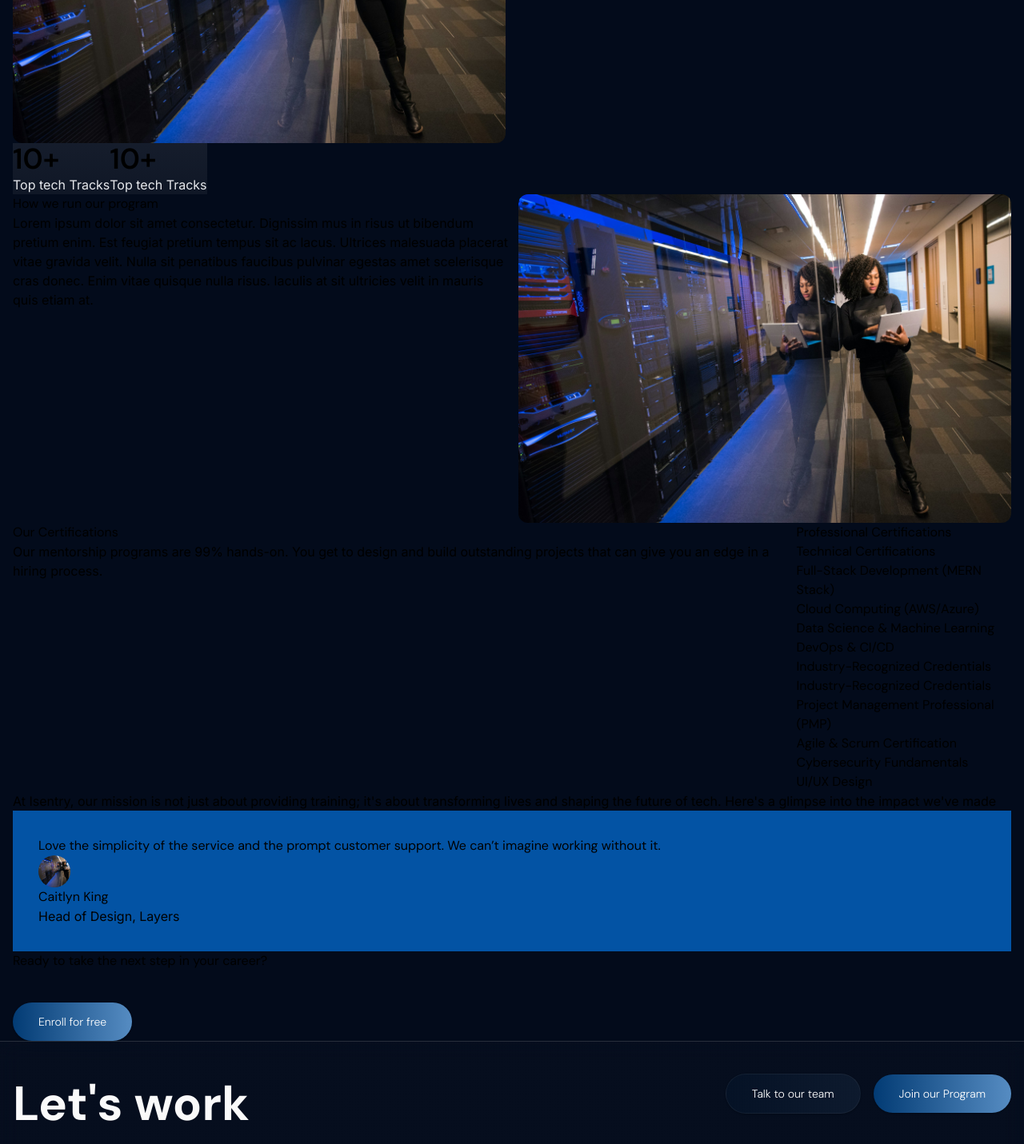
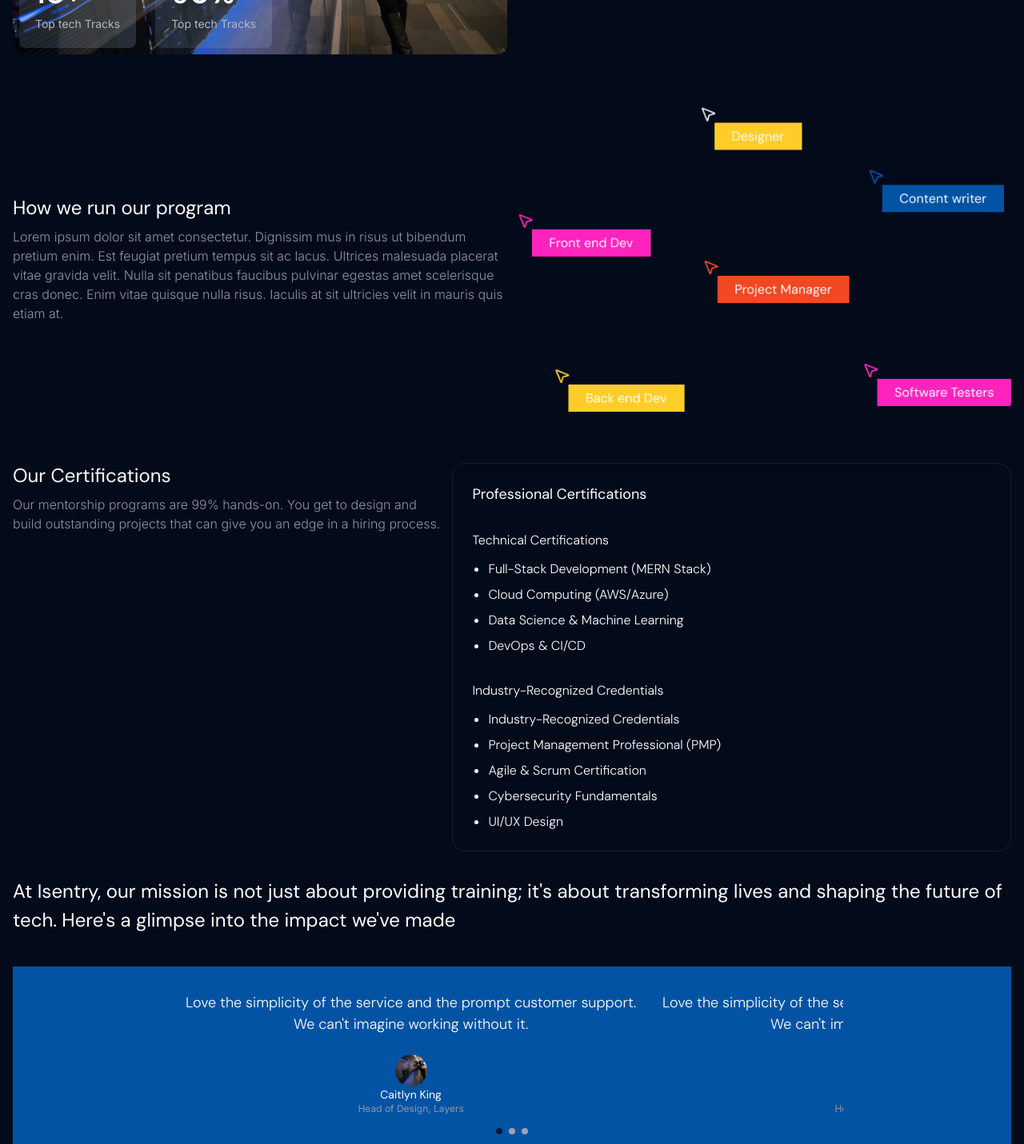
Before and after one commit to i-sentry/i-sentry-platform, a Next.js app: page /internship in a window 1280 px wide. Shown: the part 780-2211 px from the top of the page at 80% size. Built offline with nearby package versions, Linux system fonts and the light colour scheme.

Commit message:
Working on carousel

```diff
--- a/app/internship/page.tsx
+++ b/app/internship/page.tsx
@@ -1,8 +1,10 @@
+"use client";
 import SmartButton from "@/components/custom_button";
 import Image from "next/image";
 import Link from "next/link";
-import React from "react";
 import InternImage from "@/public/images/internship.jpeg";
+import Roles from "@/public/images/roles.png";
+import Carousel from "@/components/internship-comps/carousel";
 
 const Internship = () => {
   return (
@@ -31,41 +33,31 @@ const Internship = () => {
         </div>
       </section>
 
-      <div className="wrapper md:flex md:justify-between md:gap-3">
-        <figure>
+      <div className="wrapper lg:grid lg:grid-cols-2 lg:justify-between lg:gap-3">
+        <figure className="relative">
           <Image
             src={InternImage}
-            alt="A woman resting on the wall while operating her laptop"
-            className="rounded-xl"
+            alt="A woman resting  on the wall while operating her laptop"
+            className="rounded-xl object-cover object-center md:h-[300px]"
           />
 
-          <div className="flex">
-            <div
-              style={{
-                background: `linear-gradient(90deg, rgba(2, 59, 116, 0.1) 0%, rgba(86, 140, 194, 0.1) 100%,  rgba(255, 255, 255, 0.1),)`,
-              }}
-              className="bg-box"
-            >
-              <h3 className="text-4xl font-semibold">10+</h3>
-              <p className="text-primary-50">Top tech Tracks</p>
+          <div className="absolute bottom-2 left-2 flex gap-6">
+            <div className="rounded-[8px] bg-intern p-5">
+              <h3 className="text-4xl font-semibold text-white">10+</h3>
+              <p className="mt-2 text-sm text-primary-100">Top tech Tracks</p>
             </div>
 
-            <div
-              style={{
-                background: `linear-gradient(90deg, rgba(2, 59, 116, 0.1) 0%, rgba(86, 140, 194, 0.1) 100%,  rgba(255, 255, 255, 0.1),)`,
-              }}
-              className="bg-box"
-            >
-              <h3 className="text-4xl font-semibold">10+</h3>
-              <p className="text-primary-50">Top tech Tracks</p>
+            <div className="rounded-[8px] bg-intern p-5">
+              <h3 className="text-4xl font-semibold text-white">90%</h3>
+              <p className="mt-2 text-sm text-primary-100">Top tech Tracks</p>
             </div>
           </div>
         </figure>
-        <div>
-          <h3 className="">
+        <div className="mt-8 lg:mt-0">
+          <h3 className="mb-2 text-2xl text-white">
             We accept people who are ready to develop their skill.
           </h3>
-          <p className="">
+          <p className="text-base font-light leading-normal text-primary-200">
             Lorem ipsum dolor sit amet consectetur. Dignissim mus in risus ut
             bibendum pretium enim. Est feugiat pretium tempus sit ac lacus.
             Ultrices malesuada placerat vitae gravida velit. Nulla sit penatibus
@@ -76,10 +68,10 @@ const Internship = () => {
         </div>
       </div>
 
-      <div className="wrapper md:flex md:justify-between md:gap-3">
-        <div className="">
-          <h3 className="">How we run our program</h3>
-          <p className="">
+      <div className="wrapper mt-8 md:my-16 md:grid md:grid-cols-2 md:items-center md:justify-between md:gap-3">
+        <div className="text-center md:text-left">
+          <h3 className="mb-2 text-2xl text-white">How we run our program</h3>
+          <p className="text-base font-light leading-normal text-primary-200">
             Lorem ipsum dolor sit amet consectetur. Dignissim mus in risus ut
             bibendum pretium enim. Est feugiat pretium tempus sit ac lacus.
             Ultrices malesuada placerat vitae gravida velit. Nulla sit penatibus
@@ -88,40 +80,41 @@ const Internship = () => {
             etiam at.
           </p>
         </div>
-        <div className="">
-          <Image
-            src={InternImage}
-            alt="A woman resting on the wall while operating her laptop"
-            className="rounded-xl"
-          />
+        <div className="mt-6 md:mt-0">
+          <Image src={Roles} alt="A cursor " className="rounded-xl" />
         </div>
       </div>
 
-      <div className="wrapper md:flex md:justify-between md:gap-3">
+      <div className="wrapper mt-8 md:grid md:grid-cols-[1fr_1.3fr] md:justify-between md:gap-3">
         <div className="">
-          <h3 className="">Our Certifications</h3>
-          <p className="">
+          <h3 className="mb-2 text-2xl text-white">Our Certifications</h3>
+          <p className="text-base font-light leading-normal text-primary-200">
             Our mentorship programs are 99% hands-on. You get to design and
             build outstanding projects that can give you an edge in a hiring
             process.
           </p>
         </div>
+        <div className="mt-6 rounded-2xl border border-[#F4F4F414] p-6 md:mt-0">
+          <h3 className="mb-8 text-lg text-white">
+            Professional Certifications
+          </h3>
           <div className="">
-          <h3>Professional Certifications</h3>
-          <div className="">
-            <h4>Technical Certifications</h4>
-            <ul>
+            <h4 className="mb-3 text-base font-light text-white">
+              Technical Certifications
+            </h4>
+            <ul className="list-disc space-y-2 pl-5 text-base font-light leading-normal text-white">
               <li>Full-Stack Development (MERN Stack)</li>
               <li>Cloud Computing (AWS/Azure)</li>
               <li>Data Science & Machine Learning</li>
               <li> DevOps & CI/CD</li>
-              <li></li>
             </ul>
           </div>
 
-          <div className="">
-            <h4>Industry-Recognized Credentials</h4>
-            <ul>
+          <div className="mt-8">
+            <h4 className="mb-3 text-base font-light text-white">
+              Industry-Recognized Credentials
+            </h4>
+            <ul className="list-disc space-y-2 pl-5 text-base font-light leading-normal text-white">
               <li>Industry-Recognized Credentials</li>
               <li>Project Management Professional (PMP)</li>
               <li>Agile & Scrum Certification</li>
@@ -132,36 +125,47 @@ const Internship = () => {
         </div>
       </div>
 
-      <section className="wrapper">
-        <p>
+      <section className="wrapper mt-8">
+        <p className="font-dm-sans text-2xl font-normal leading-normal text-white">
           At Isentry, our mission is not just about providing training;
           it&apos;s about transforming lives and shaping the future of tech.
           Here&apos;s a glimpse into the impact we&apos;ve made
         </p>
 
-        <div className="bg-secondary-500 p-8">
-          <div>
-            <h3>
-              Love the simplicity of the service and the prompt customer
-              support. We can’t imagine working without it.
+        <Carousel reviews={reviews} />
+
+        {/* <div className="mt-10 bg-secondary-500 p-8">
+          <div className="no-scrollbar mx-auto w-[70%] overflow-hidden">
+            <div className="flex w-max space-x-5">
+              {reviews.map((item, index) => {
+                return (
+                  <div key={index} className="max-w-xl">
+                    <h3 className="text-center text-lg font-light leading-normal text-white">
+                      {item?.content}
                     </h3>
 
-            <div>
+                    <div className="mt-6 flex flex-col items-center">
                       <Image
                         src={InternImage}
                         alt="A woman resting on the wall while operating her laptop"
                         className="h-10 w-10 rounded-full object-cover object-center"
                       />
-              <h4>Caitlyn King</h4>
-              <p>Head of Design, Layers</p>
+                      <h4 className="text-sm text-white"> {item?.reviewer}</h4>
+                      <p className="text-xs text-primary-200">{item?.title}</p>
                     </div>
                   </div>
+                );
+              })}
             </div>
+          </div>
+        </div> */}
       </section>
 
       {/* CTAT */}
-      <section className="wrapper">
-        <h3>Ready to take the next step in your career?</h3>
+      <section className="wrapper flex flex-col items-center py-20">
+        <h3 className="text-balance text-center text-2xl font-light leading-normal text-white">
+          Ready to take the next step in your career?
+        </h3>
 
         <Link href="/internship/enroll">
           <SmartButton
@@ -176,3 +180,24 @@ const Internship = () => {
 };
 
 export default Internship;
+
+const reviews = [
+  {
+    content:
+      " Love the simplicity of the service and the prompt customer support. We can't imagine working without it.",
+    reviewer: "Caitlyn King",
+    title: "Head of Design, Layers",
+  },
+  {
+    content:
+      " Love the simplicity of the service and the prompt customer support. We can't imagine working without it.",
+    reviewer: "King Caitlyn",
+    title: "Head of Design, Layers",
+  },
+  {
+    content:
+      " Love the simplicity of the service and the prompt customer support. We can't imagine working without it.",
+    reviewer: "Jason Bright",
+    title: "Head of Design, Layers",
+  },
+];
--- /dev/null
+++ b/components/internship-comps/carousel.tsx
@@ -0,0 +1,81 @@
+import { useEffect, useState } from "react";
+import Image from "next/image";
+import InternImage from "@/public/images/internship.jpeg";
+
+type Review = {
+  content: string;
+  reviewer: string;
+  title: string;
+  image?: string;
+};
+
+interface CarouselProps {
+  reviews: Review[];
+  interval?: number; // autoplay interval in ms, default 3000
+}
+
+const Carousel: React.FC<CarouselProps> = ({ reviews, interval = 3000 }) => {
+  const [activeIndex, setActiveIndex] = useState(0);
+
+  // // Autoplay effect
+  // useEffect(() => {
+  //   const autoPlay = setInterval(() => {
+  //     setActiveIndex((prevIndex) =>
+  //       prevIndex === reviews.length - 1 ? 0 : prevIndex + 1,
+  //     );
+  //   }, interval);
+
+  //   return () => clearInterval(autoPlay); // Clean up on component unmount
+  // }, [reviews.length, interval]);
+
+  // Manual slide change
+  const goToSlide = (index: number) => {
+    setActiveIndex(index);
+  };
+
+  return (
+    <div className="mt-10 bg-secondary-500 p-8">
+      <div className="no-scrollbar mx-auto w-[70%] overflow-hidden">
+        <div className="flex w-max space-x-5 transition-transform duration-500">
+          {reviews.map((item, index) => (
+            <div
+              key={index}
+              className="max-w-xl"
+              style={{
+                transform: `translateX(-${activeIndex * 100}%)`, // Shift based on the active index
+              }}
+            >
+              <h3 className="text-center text-lg font-light leading-normal text-white">
+                {item.content}
+              </h3>
+              <div className="mt-6 flex flex-col items-center">
+                <Image
+                  src={InternImage}
+                  alt={`Image of ${item.reviewer}`}
+                  className="h-10 w-10 rounded-full object-cover object-center"
+                />
+                <h4 className="text-sm text-white">{item.reviewer}</h4>
+                <p className="text-xs text-primary-200">{item.title}</p>
+              </div>
+            </div>
+          ))}
+        </div>
+
+        {/* Dot Pagination */}
+        <div className="mt-4 flex justify-center space-x-2">
+          {reviews.map((_, index) => (
+            <button
+              key={index}
+              onClick={() => goToSlide(index)}
+              className={`h-2 w-2 rounded-full transition ${
+                index === activeIndex ? "bg-primary-500" : "bg-gray-400"
+              }`}
+            ></button>
+          ))}
+        </div>
+      </div>
+    </div>
+  );
+};
+
+export default Carousel;
--- a/tailwind.config.ts
+++ b/tailwind.config.ts
@@ -16,107 +16,115 @@ const config: Config = {
     extend: {
       colors: {
         grey: {
-  				'50': '#e8e8e8',
-  				'100': '#b9b9b9',
-  				'200': '#979797',
-  				'300': '#676767',
-  				'400': '#494949',
-  				'500': '#1c1c1c',
-  				'600': '#191919',
-  				'700': '#141414',
-  				'800': '#0f0f0f',
-  				'900': '#0c0c0c'
+          "50": "#e8e8e8",
+          "100": "#b9b9b9",
+          "200": "#979797",
+          "300": "#676767",
+          "400": "#494949",
+          "500": "#1c1c1c",
+          "600": "#191919",
+          "700": "#141414",
+          "800": "#0f0f0f",
+          "900": "#0c0c0c",
         },
         secondary: {
-  				'50': '#e6eef6',
-  				'100': '#b1cae3',
-  				'200': '#8bb0d5',
-  				'300': '#568cc2',
-  				'400': '#3575b6',
-  				'500': '#0353a4',
-  				'600': '#034c95',
-  				'700': '#023b74',
-  				'800': '#022e5a',
-  				'900': '#012345'
+          "50": "#e6eef6",
+          "100": "#b1cae3",
+          "200": "#8bb0d5",
+          "300": "#568cc2",
+          "400": "#3575b6",
+          "500": "#0353a4",
+          "600": "#034c95",
+          "700": "#023b74",
+          "800": "#022e5a",
+          "900": "#012345",
         },
         primary: {
-  				'50': '#e6e8ec',
-  				'100': '#b2b8c4',
-  				'200': '#8c96a7',
-  				'300': '#58667f',
-  				'400': '#384866',
-  				'500': '#061a40',
-  				'600': '#05183a',
-  				'700': '#04122d',
-  				'800': '#030e23',
-  				'900': '#030b1b'
-  			}
+          "50": "#e6e8ec",
+          "100": "#b2b8c4",
+          "200": "#8c96a7",
+          "300": "#58667f",
+          "400": "#384866",
+          "500": "#061a40",
+          "600": "#05183a",
+          "700": "#04122d",
+          "800": "#030e23",
+          "900": "#030b1b",
+        },
       },
       backgroundImage: {
-  			grad: 'linear-gradient(90deg, #023B74 0%, #568CC2 100%)',
-  			'grad-alt': 'linear-gradient(90deg, rgba(2,59,116,0.1) 0%,rgba(86,140,194,0.1) 100%)',
-  			box: 'linear-gradient(180deg, rgba(250,250,250,0.075) 0%, rgba(244,244,244,0.05) 100%)',
-  			partners: 'linear-gradient(90deg, #030B1B 10%, rgba(3, 11, 27, 0) 25.4%, rgba(3, 11, 27, 0) 75.3%, #030B1B 90.4%)',
-  			stats: 'linear-gradient(180deg, rgba(250, 250, 250, 0.075) 0%, rgba(244, 244, 244, 0.05) 100%)',
-  			reviews: 'linear-gradient(90deg, #030B1B 10%, rgba(3, 11, 27, 0) 25.4%, rgba(3, 11, 27, 0) 75.3%, #030B1B 90.4%)',
-  			footer1: 'linear-gradient(180deg, rgba(194, 194, 194, 0.02) 64.5%, rgba(194, 194, 194, 0.1) 95.33%)',
-  			footer2: 'linear-gradient(180deg, rgba(250, 250, 250, 0.075) 0%, rgba(244, 244, 244, 0.05) 100%)',
-  			link: 'linear-gradient(90deg, rgba(2, 59, 116, 0.15) 0%, rgba(86, 140, 194, 0.15) 100%)',
-  			field: 'linear-gradient(180deg, rgba(250, 250, 250, 0.105) 0%, rgba(244, 244, 244, 0.07) 100%)',
-				error: 'linear-gradient(180deg, rgba(250, 0, 0, 0.105) 0%, rgba(244, 0, 0, 0.07) 100%)'
-
-
+        grad: "linear-gradient(90deg, #023B74 0%, #568CC2 100%)",
+        "grad-alt":
+          "linear-gradient(90deg, rgba(2,59,116,0.1) 0%,rgba(86,140,194,0.1) 100%)",
+        box: "linear-gradient(180deg, rgba(250,250,250,0.075) 0%, rgba(244,244,244,0.05) 100%)",
+        partners:
+          "linear-gradient(90deg, #030B1B 10%, rgba(3, 11, 27, 0) 25.4%, rgba(3, 11, 27, 0) 75.3%, #030B1B 90.4%)",
+        stats:
+          "linear-gradient(180deg, rgba(250, 250, 250, 0.075) 0%, rgba(244, 244, 244, 0.05) 100%)",
+        reviews:
+          "linear-gradient(90deg, #030B1B 10%, rgba(3, 11, 27, 0) 25.4%, rgba(3, 11, 27, 0) 75.3%, #030B1B 90.4%)",
+        footer1:
+          "linear-gradient(180deg, rgba(194, 194, 194, 0.02) 64.5%, rgba(194, 194, 194, 0.1) 95.33%)",
+        footer2:
+          "linear-gradient(180deg, rgba(250, 250, 250, 0.075) 0%, rgba(244, 244, 244, 0.05) 100%)",
+        link: "linear-gradient(90deg, rgba(2, 59, 116, 0.15) 0%, rgba(86, 140, 194, 0.15) 100%)",
+        field:
+          "linear-gradient(180deg, rgba(250, 250, 250, 0.105) 0%, rgba(244, 244, 244, 0.07) 100%)",
+        error:
+          "linear-gradient(180deg, rgba(250, 0, 0, 0.105) 0%, rgba(244, 0, 0, 0.07) 100%)",
+        intern:
+          "linear-gradient(90deg, rgba(2, 59, 116, 0.1) 0%, rgba(86, 140, 194, 0.1) 100%), linear-gradient(0deg, rgba(255, 255, 255, 0.1), rgba(255, 255, 255, 0.1))",
       },
       borderRadius: {
-  			lg: 'var(--radius)',
-  			md: 'calc(var(--radius) - 2px)',
-  			sm: 'calc(var(--radius) - 4px)'
+        lg: "var(--radius)",
+        md: "calc(var(--radius) - 2px)",
+        sm: "calc(var(--radius) - 4px)",
       },
       fontFamily: {
-  			inter: 'var(--font-inter)',
-  			'dm-sans': 'var(--font-dm-sans)'
+        inter: "var(--font-inter)",
+        "dm-sans": "var(--font-dm-sans)",
       },
       keyframes: {
         marquee: {
           from: {
-  					transform: 'translateX(0)'
+            transform: "translateX(0)",
           },
           to: {
-  					transform: 'translateX(calc(-100% - var(--gap)))'
-  				}
+            transform: "translateX(calc(-100% - var(--gap)))",
           },
-  			'marquee-vertical': {
+        },
+        "marquee-vertical": {
           from: {
-  					transform: 'translateY(0)'
+            transform: "translateY(0)",
           },
           to: {
-  					transform: 'translateY(calc(-100% - var(--gap)))'
-  				}
+            transform: "translateY(calc(-100% - var(--gap)))",
           },
-  			'accordion-down': {
+        },
+        "accordion-down": {
           from: {
-  					height: '0'
+            height: "0",
           },
           to: {
-  					height: 'var(--radix-accordion-content-height)'
-  				}
+            height: "var(--radix-accordion-content-height)",
           },
-  			'accordion-up': {
+        },
+        "accordion-up": {
           from: {
-  					height: 'var(--radix-accordion-content-height)'
+            height: "var(--radix-accordion-content-height)",
           },
           to: {
-  					height: '0'
-  				}
-  			}
+            height: "0",
+          },
+        },
       },
       animation: {
-  			marquee: 'marquee var(--duration) infinite linear',
-  			'marquee-vertical': 'marquee-vertical var(--duration) linear infinite',
-  			'accordion-down': 'accordion-down 0.2s ease-out',
-  			'accordion-up': 'accordion-up 0.2s ease-out'
-  		}
-  	}
+        marquee: "marquee var(--duration) infinite linear",
+        "marquee-vertical": "marquee-vertical var(--duration) linear infinite",
+        "accordion-down": "accordion-down 0.2s ease-out",
+        "accordion-up": "accordion-up 0.2s ease-out",
+      },
+    },
   },
   plugins: [
     TailwindAnimate,
@@ -136,6 +144,19 @@ const config: Config = {
         addVariant(`nth-child-${i}`, `&:nth-child(${i})`);
       }
     },
+    function ({ addUtilities }) {
+      addUtilities({
+        ".no-scrollbar": {
+          /* Hide scrollbar for Webkit-based browsers */
+          "-webkit-overflow-scrolling": "touch",
+          "scrollbar-width": "none" /* Firefox */,
+          "-ms-overflow-style": "none" /* IE 10+ */,
+          "&::-webkit-scrollbar": {
+            display: "none" /* Webkit-based browsers */,
+          },
+        },
+      });
+    },
   ],
 };
 export default config;
```
Lines whose indentation alone changed are shown as unchanged.
